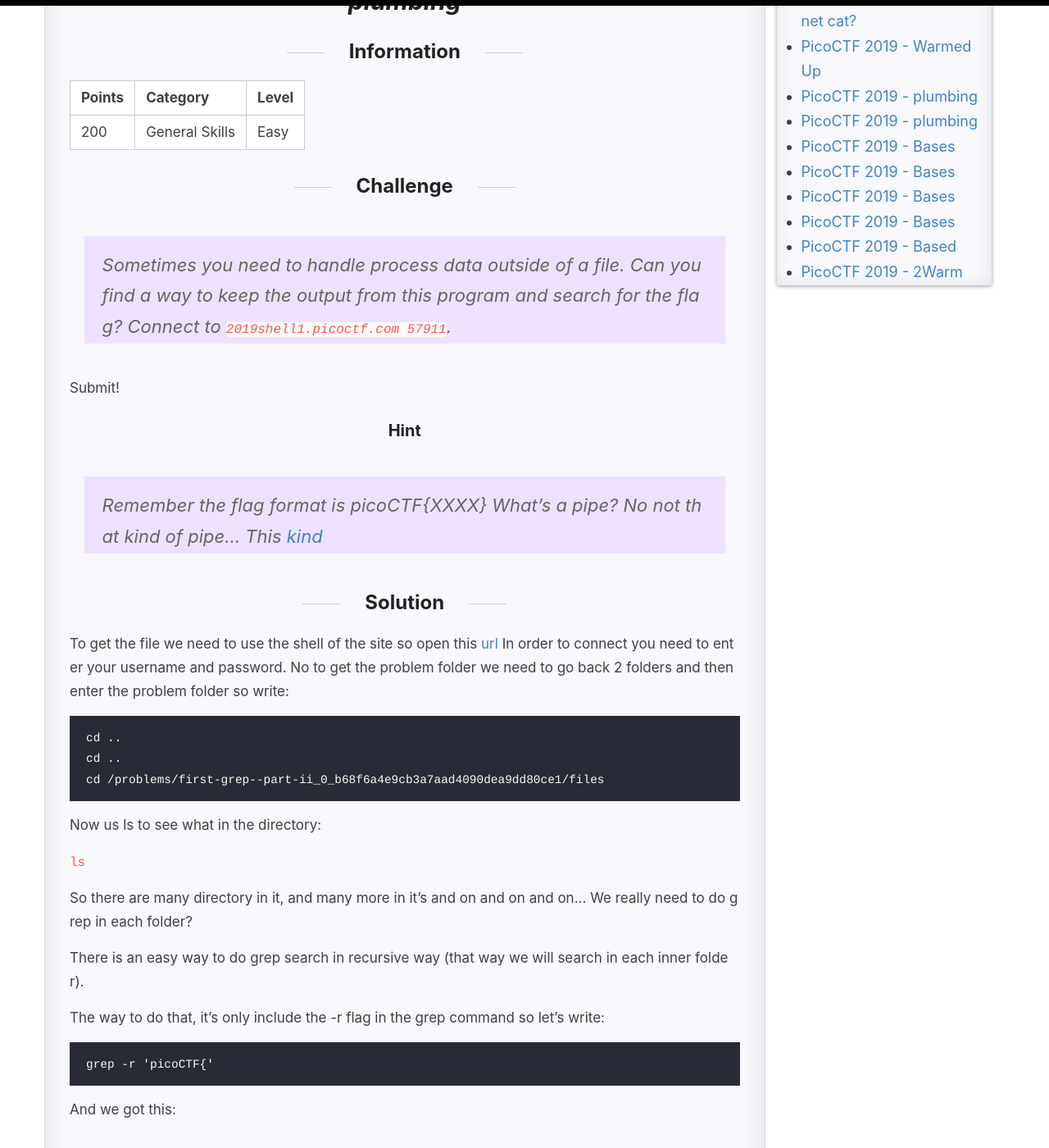
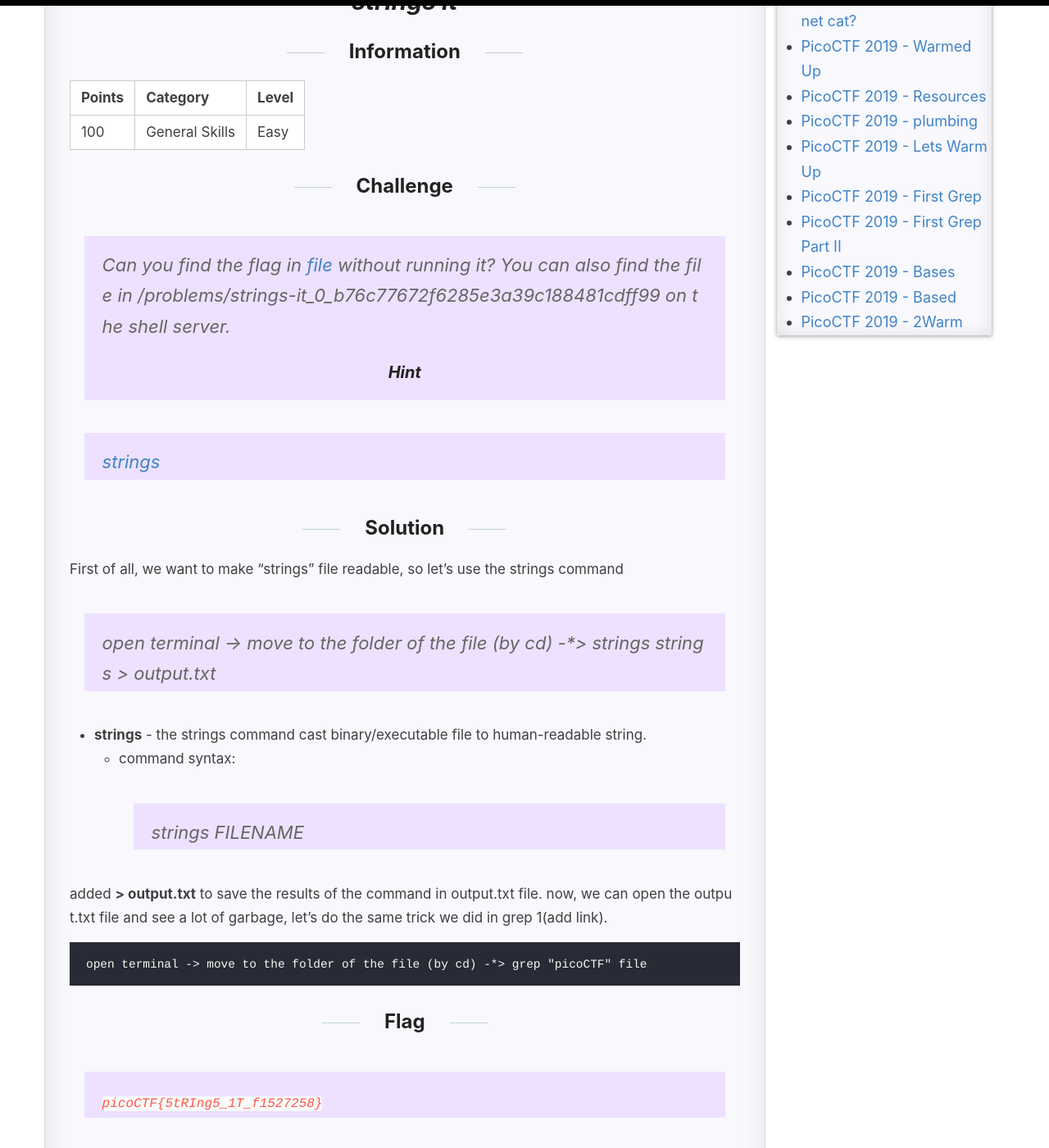
Before and after one commit to zomry1/zomry1.github.io, a Jekyll site: the page built from _posts/PicoCTF 2019/General Skills/2019-10-12-strings-it.md, in a window 1280 px wide and 1400 px high, scrolled down 323 px. Shown: the whole window at 82% size. Built offline with Jekyll 4.4.1, drawn with Linux system fonts in a browser that asks for light colours; nearby versions of some CDN libraries; comment, search, counter and statistics services are not loaded; a style sheet for code colours, icons or effects is not loaded; some of the changed text lies outside the part shown.

Commit message:
Fix titles

```diff
--- a/_posts/PicoCTF 2019/General Skills/2019-10-12-strings-it.md
+++ b/_posts/PicoCTF 2019/General Skills/2019-10-12-strings-it.md
@@ -1,57 +1,40 @@
 ---
 layout: post
-title: PicoCTF 2019 - plumbing
+title: PicoCTF 2019 - strings it
 categories: [PicoCTF, General Skills]
 tags: [Easy, General Skills]
 ---
 
-# *plumbing*
+# *strings it*
 
 ## Information
 
 | Points |Category  | Level|
 |--|--|--|
-| 200 |General Skills  |Easy |
+| 100 |General Skills  |Easy |
 
 ## Challenge
 
-> Sometimes you need to handle process data outside of a file. Can you find a way to keep the output from this program and search for the flag? Connect to `2019shell1.picoctf.com 57911`.
-
-Submit!
-
+> Can you find the flag in [file](https://2019shell1.picoctf.com/static/d97e691ff0842819be9dfcb767c074d9/strings) without running it? You can also find the file in /problems/strings-it_0_b76c77672f6285e3a39c188481cdff99 on the shell server.
+>
 ### Hint
 
-> Remember the flag format is picoCTF{XXXX}
-> What's a pipe? No not that kind of pipe... This  [kind](http://www.linfo.org/pipes.html)
+> [strings](https://linux.die.net/man/1/strings)
 
 ## Solution
 
-To get the file we need to use the shell of the site so open this [url](https://2019game.picoctf.com/shell)
-In order to connect you need to enter your username and password.
-No to get the problem folder we need to go back 2 folders and then enter the problem folder so write:
+First of all, we want to make "strings" file readable, so let's use the strings command
+> open terminal -> move to the folder of the file (by cd) -*> strings strings > output.txt
 
-    cd ..
-    cd ..
-    cd /problems/first-grep--part-ii_0_b68f6a4e9cb3a7aad4090dea9dd80ce1/files
+* **strings** - the strings command cast binary/executable file to human-readable string.
+	* command syntax:
+		>   strings FILENAME
 
-Now us ls to see what in the directory:
+added **> output.txt** to save the results of the command in output.txt file.
+now, we can open the output.txt file and see a lot of garbage, let's do the same trick we did in
+grep 1(add link).
 
-`ls`
-
-So there are many directory in it, and many more in it's and on and on and on...
-We really need to do grep in each folder?
-
-There is an easy way to do grep search in recursive way (that way we will search in each inner folder).
-
-The way to do that, it's only include the -r flag in the grep command so let's write:
-
-    grep -r 'picoCTF{'
-
-   And we got this:
-
->    files9/file26:picoCTF{grep_r_to_find_this_e4fa3ba7}
-
-We found the flag and it's in the files26 that in the files9 folder
+    open terminal -> move to the folder of the file (by cd) -*> grep "picoCTF" file
 
 ## Flag
-> `picoCTF{grep_r_to_find_this_e4fa3ba7}`
+> `picoCTF{5tRIng5_1T_f1527258}`
```
Also changed, not shown: _posts/PicoCTF 2019/General Skills/2019-10-12-first-grep-part-II.md (+35 -10 lines), _posts/PicoCTF 2019/General Skills/2019-10-12-first-grep.md (+13 -8 lines), _posts/PicoCTF 2019/General Skills/2019-10-12-lets-warm-up.md (+12 -9 lines), _posts/PicoCTF 2019/General Skills/2019-10-12-resources.md (+8 -35 lines).
